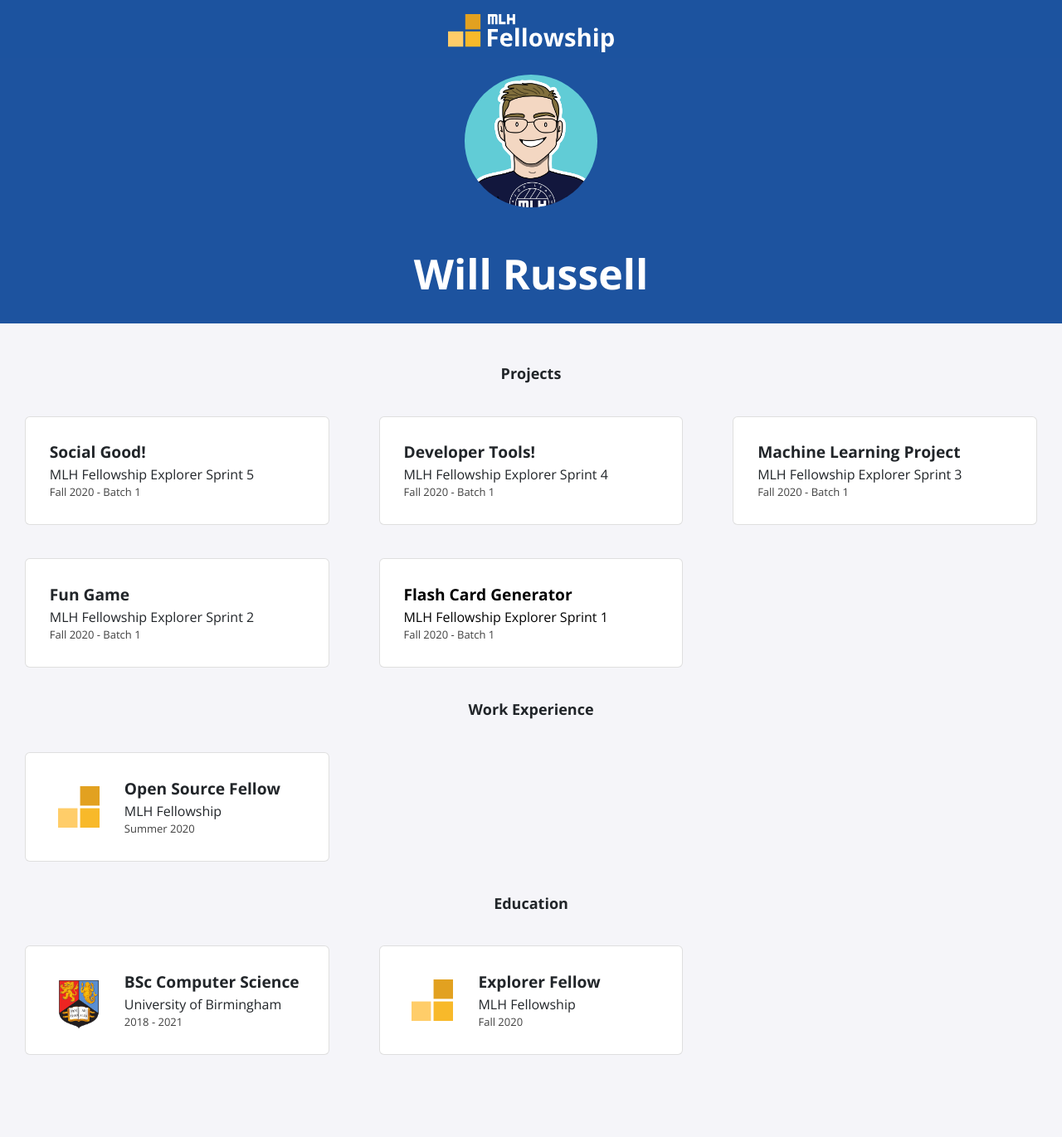
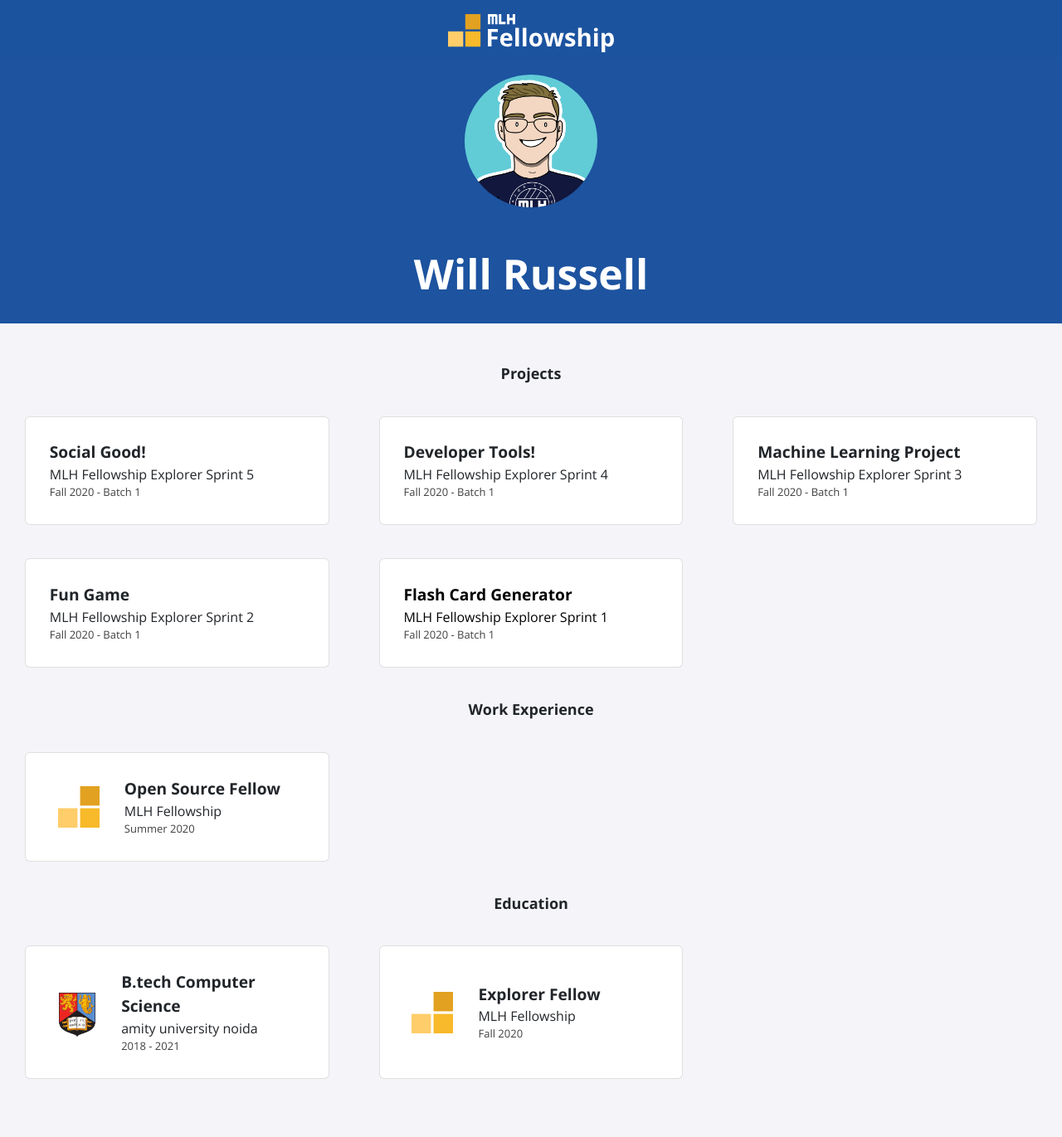
Before and after one commit to gautamjain123/gautamjain123.github.io, a Jekyll site: the page built from index.html, in a window 1280 px wide. Shown: the whole page at 83% size. Built offline with Jekyll 4.4.1, drawn with Linux system fonts in a browser that asks for light colours; nearby versions of some CDN libraries; before the commit the page ends 1342 px from its top, so only the background shows below that.

Commit message:
Update education.yml

```diff
--- a/_data/education.yml
+++ b/_data/education.yml
@@ -1,5 +1,5 @@
-- course: BSc Computer Science
-  institute: University of Birmingham
+- course: B.tech Computer Science
+  institute: amity university noida
   dates: 2018 - 2021
   logo: uob.png
 
```
